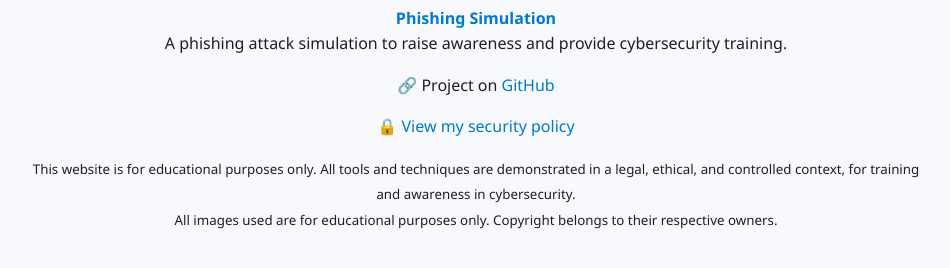
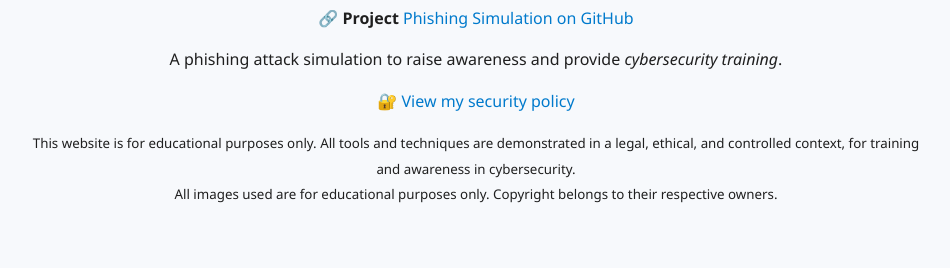
Before and after one commit to virg736/virg736.github.io, a Jekyll site: the page built from index.md, in a window 1280 px wide and 900 px high, scrolled down 2338 px, cut to the strip 631-899 px from the top of the window. Shown: the whole strip, without its empty margins (164-1114 px from the left). Built offline with Jekyll 4.4.1, drawn with Linux system fonts in a browser that asks for light colours; after the commit the page ends 3212 px from its top, so only the background shows below that.

Commit message:
Update index.md

```diff
--- a/index.md
+++ b/index.md
@@ -132,22 +132,18 @@ Set up a secure proxy and perform traffic analysis with Burp Suite on Kali Linux
 </p>
 
 <p align="center">
-<strong>
+🔗 <strong>Project</strong>
 <a href="https://github.com/virg736/phishing" target="_blank" rel="noopener noreferrer">
-Phishing Simulation
+Phishing Simulation on GitHub
 </a>
-</strong><br>
-A phishing attack simulation to raise awareness and provide cybersecurity training.
 </p>
 
 <p align="center">
-🔗 Project on
-<a href="https://github.com/virg736" target="_blank" rel="noopener noreferrer">GitHub</a>
+A phishing attack simulation to raise awareness and provide <em>cybersecurity training</em>.
 </p>
 
-
 <p align="center">
-<a href="/SECURITY.md">🔒 View my security policy</a>
+🔐 <a href="SECURITY.md" target="_blank" rel="noopener noreferrer">View my security policy</a>
 </p>
 
 <p align="center">
```
